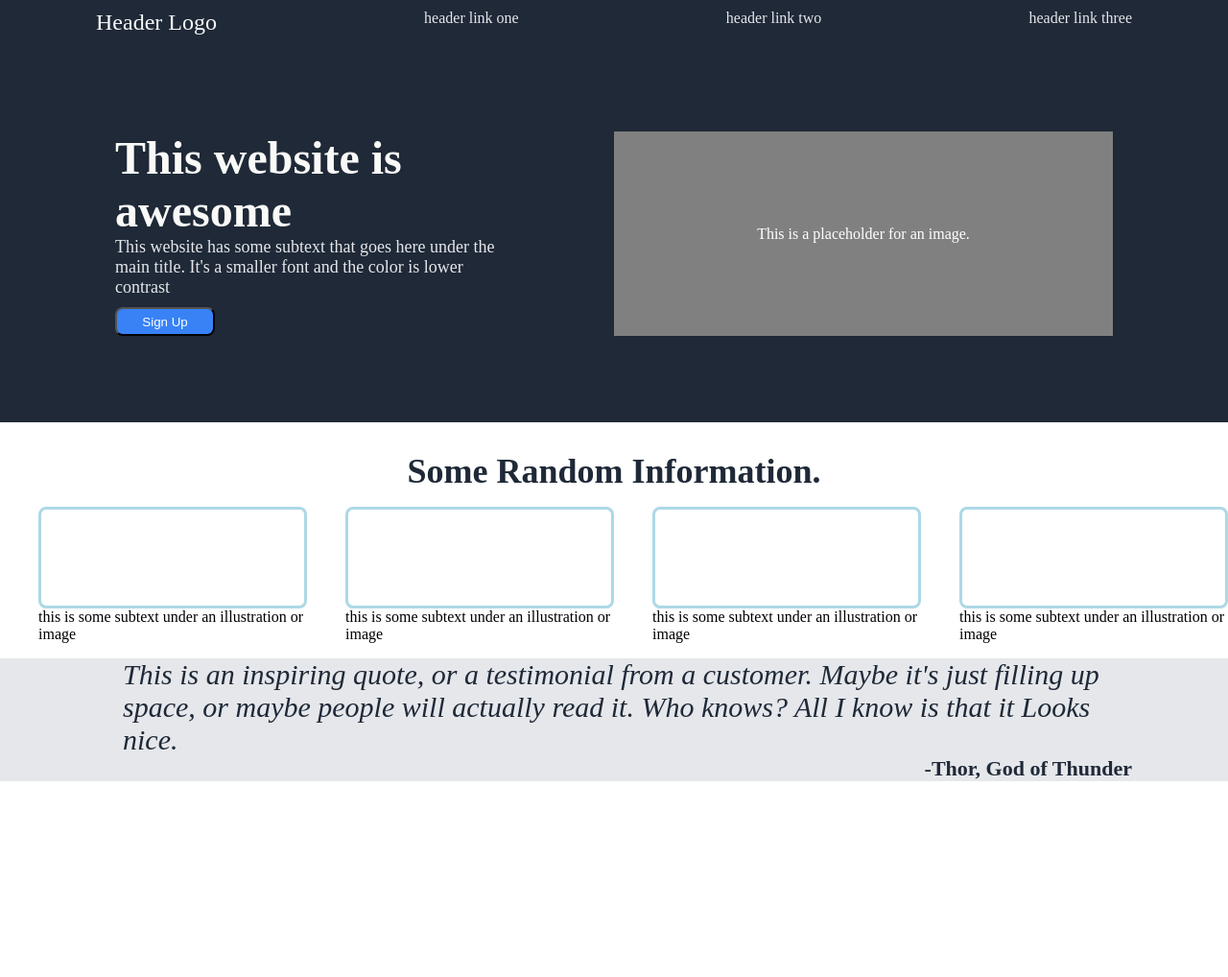
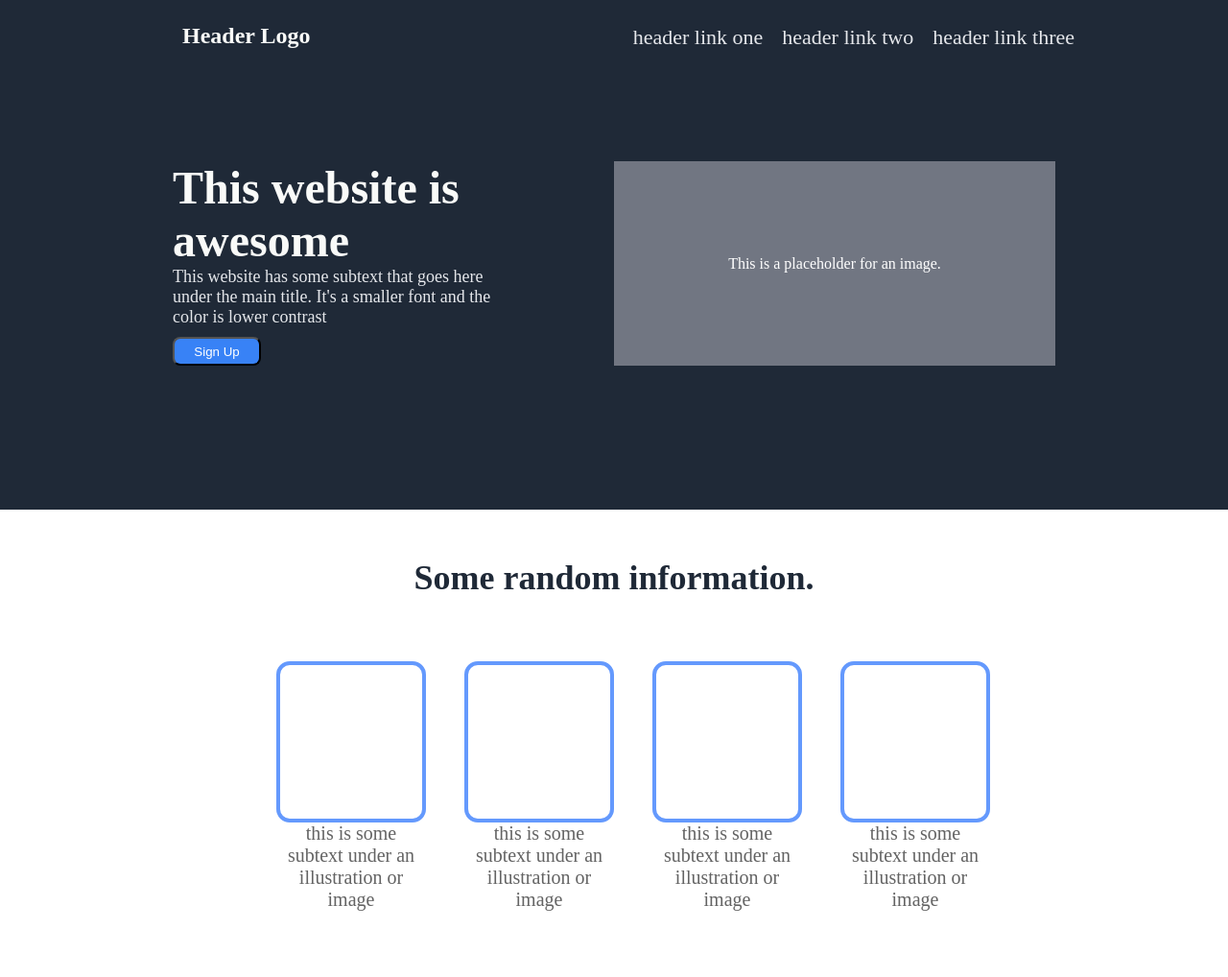
Before and after one commit to yphuang94/Landing-page, a plain HTML site: page index.html in a window 1280 px wide. Shown: the top 1018 px of the page at 96% size. Before the commit the page ends 814 px from the top, so only its background shows below. Drawn offline with Linux system fonts and the light colour scheme.

Commit message:
correct styling elements

```diff
--- a/index.html
+++ b/index.html
@@ -10,11 +10,13 @@
 
     <div class="section-one">
         <div class="header">
-            <ul class="links">
-                <li class="logo list-one">Header Logo</li>
-                <li class="list-one">header link one</li>
-                <li class="list-one">header link two</li>
-                <li class="list-one">header link three</li>
+            <ul class="logo-header">
+                <li class="logo">Header Logo</li>
+            </ul>
+            <ul class="links-header">
+                <li class="links">header link one</li>
+                <li class="links">header link two</li>
+                <li class="links">header link three</li>
             </ul>
         </div>
         <div class="one-body">
@@ -32,23 +34,23 @@
     </div>
 
     <div class="section-two">
-        <div class="sub-header">Some Random Information.</div>
+        <div class="sub-header">Some random information.</div>
         <div class="image-container">
-            <ul class="first-image">
+            <ul class="two-image">
                 <li class="image-box"></li>
-                <li>this is some subtext under an illustration or image</li>
+                <li class="desc">this is some subtext under an illustration or image</li>
             </ul>
-            <ul class="second-image">
+            <ul class="two-image">
                 <li class="image-box"></li>
-                <li>this is some subtext under an illustration or image</li>
+                <li class="desc">this is some subtext under an illustration or image</li>
              </ul>
-             <ul class="third-image">
+             <ul class="two-image">
                 <li class="image-box"></li>
-                <li>this is some subtext under an illustration or image</li>
+                <li class="desc">this is some subtext under an illustration or image</li>
             </ul>
-            <ul class="fourth-image">
+            <ul class="two-image">
                 <li class="image-box"></li>
-                <li>this is some subtext under an illustration or image</li>
+                <li class="desc">this is some subtext under an illustration or image</li>
             </ul>
         </div>
     </div>
@@ -58,6 +60,16 @@
         <div class="author">-Thor, God of Thunder</div>
     </div>
 
+    <div class="section-four">
+        <div class="center-body">
+            <div class="center-body-left">
+                <div class="action">Call to Action! It's time!</div>
+                <div class="directions">Sign up for our product by clicking that button right over there!</div>
+            </div>
+            <div class="two-signup"></div>
+        </div>
+    </div>
+
 </body>
 
 
--- a/style.css
+++ b/style.css
@@ -8,9 +8,34 @@ body {
     display: flex;
     flex-direction: column;
     background-color: #1F2937;
-    padding-bottom: 90px;
-    padding-left: 90px;
-    padding-right: 90px;
+    padding-bottom: 150px;
+    padding-left: 150px;
+    padding-right: 150px;
+}
+
+.header {
+    margin-bottom: 50px;
+    display: flex;
+}
+
+.logo-header {
+    margin-right: auto;
+    font-size: 24px;
+    color: #F9FAF8;
+    list-style-type: none;
+    font-weight: 700;
+}
+
+.links-header {
+    display: flex;
+    align-items: center;
+}
+
+.links {
+    list-style-type: none;
+    color: #E5E7EB;
+    margin: 10px;
+    font-size: 22px;
 }
 
 .one-body {
@@ -18,29 +43,6 @@ body {
     padding-left: 30px;
     padding-right: 30px;
     padding-top: 40px;
-}
-
-.header {
-    margin-bottom: 50px;
-}
-
-.links {
-    display: flex;
-    list-style-type: none;
-    justify-content: space-between;
-    margin: 0px;
-    padding: 0px;
-    color: #E5E7EB;
-}
-
-.logo {
-    margin-right: auto;
-    font-size: 24px;
-    color: #F9FAF8;
-}
-
-.list-one {
-    margin: 10px;
 }
 
 .one-awesome {
@@ -76,7 +78,7 @@ body {
     display: flex;
     align-items: center;
     justify-content: center;
-    background-color: gray;
+    background-color: rgb(113, 118, 130);
     width: 50%;
 }
 
@@ -90,28 +92,39 @@ body {
     display: flex;
     flex-direction: column;
     align-items: center;
-    margin-top: 30px;
+    padding-left: 80px;
+    padding-right: 80px;
+    padding-bottom: 120px;
+    padding-top: 50px;
 }
 
 .image-container {
     display: flex;
+    width: 70%;
+    padding: 50px;
 }
 
-.first-image,.second-image,.third-image,.fourth-image {
+.two-image {
     list-style-type: none;
+    text-align: center;
 }
 
 .image-box {
-    height: 100px;
+    height: 160px;
     max-width: 100%;
-    border: 3px solid lightblue;
-    border-radius: 8px;
+    border: 4px solid rgb(100, 153, 253);
+    border-radius: 14px;
 }
 
 .sub-header {
     font-size: 36px;
     color: #1F2937;
     font-weight: 700;
+}
+
+.desc {
+    font-size: 20px;
+    color: rgba(71, 71, 71, 0.847);
 }
 
 /*Section-three*/
@@ -121,18 +134,22 @@ body {
     flex-direction: column;
     align-items: center;
     background-color: #E5E7EB;
+    padding: 120px;
 }
 
 .quote {
-    font-size: 30px;
+    font-size: 38px;
     color: #1F2937;
-    max-width: 80%;
+    width: 70%;
 }
 
 .author {
     margin-left: auto;
-    margin-right: 100px;
+    margin-right: 200px;
     color: #1F2937;
     font-size: 22px;
     font-weight: 700;
+
 }
+
+/*Section-four*/
```
